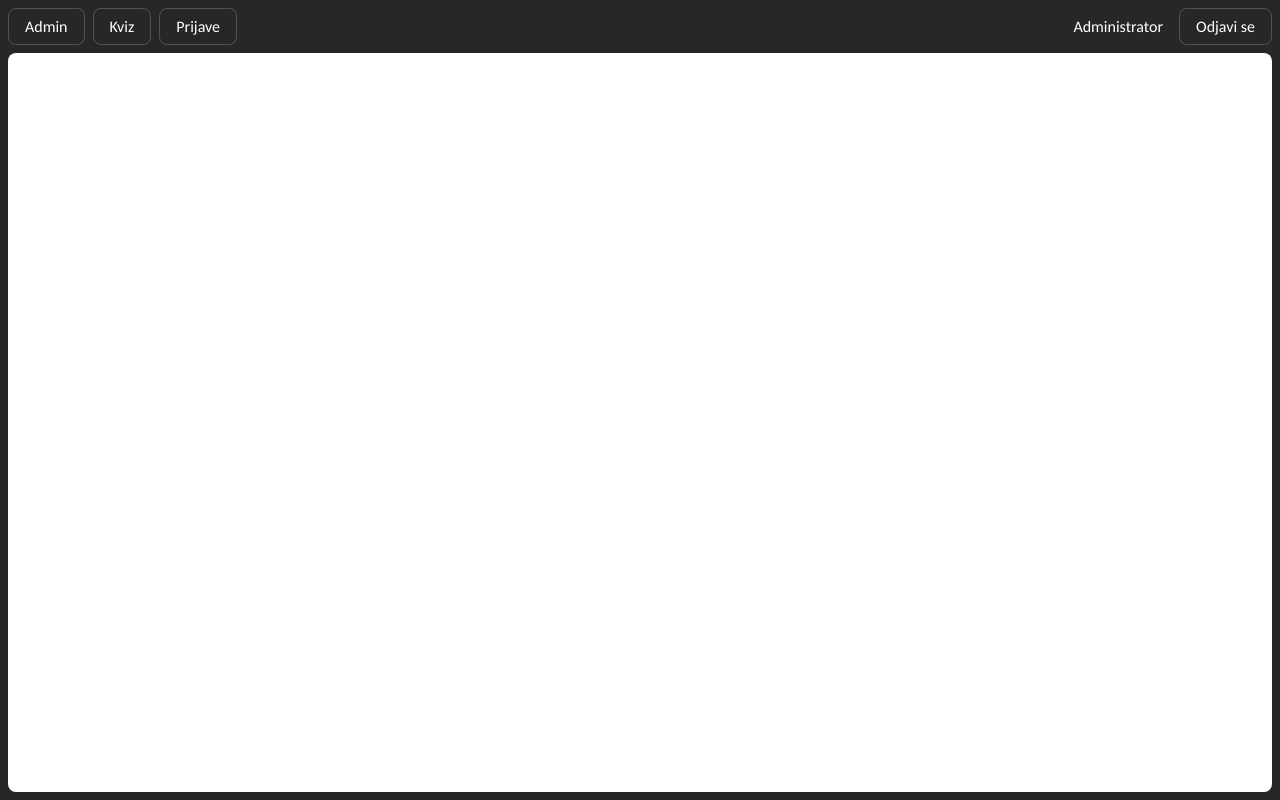
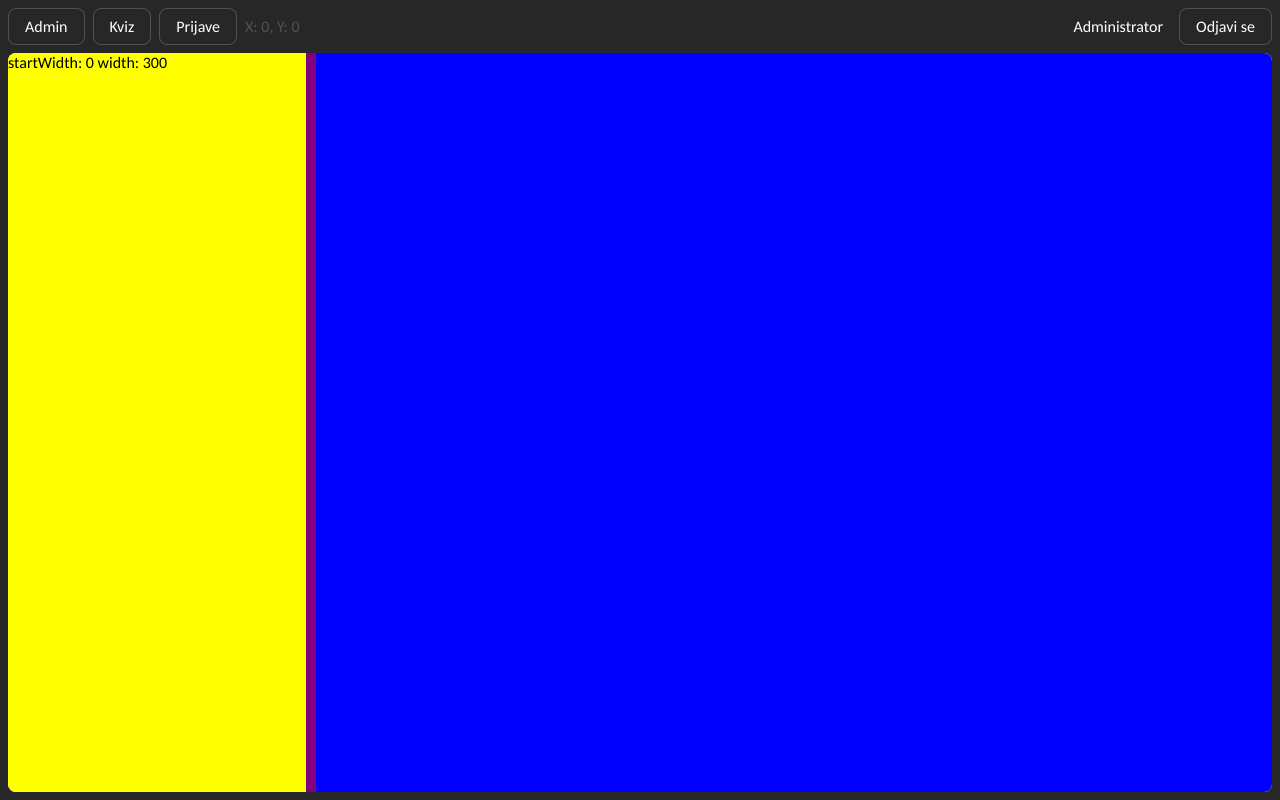
Before and after one commit to lovretomic/peta-kviz-app, a React (Vite) app: page /admin/applications in a window 1280 px wide. Built offline with nearby package versions, Linux system fonts and the light colour scheme.

Commit message:
added vertical separator resizing

```diff
--- a/src/pages/AdminApplicationsPage/AdminApplicationsPage.module.scss
+++ b/src/pages/AdminApplicationsPage/AdminApplicationsPage.module.scss
@@ -0,0 +1,20 @@
+.adminApplicationsPage {
+  width: 100%;
+  height: 100%;
+  display: flex;
+
+  .main {
+    background-color: yellow;
+  }
+
+  .hSeparator {
+    height: 100%;
+    width: 10px;
+    background-color: purple;
+    cursor: ew-resize;
+  }
+
+  .aside {
+    background-color: blue;
+  }
+}
--- a/src/pages/AdminApplicationsPage/AdminApplicationsPage.tsx
+++ b/src/pages/AdminApplicationsPage/AdminApplicationsPage.tsx
@@ -1,5 +1,51 @@
+import { useRef, useState } from "react";
+import c from "./AdminApplicationsPage.module.scss";
+
 const AdminApplicationsPage = () => {
-  return <></>;
+  const leftRef = useRef<HTMLDivElement>(null);
+
+  const [isDragging, setIsDragging] = useState<boolean>(false);
+  const [startWidth, setStartWidth] = useState<number>(0);
+  const [width, setWidth] = useState<number>(300);
+
+  const handleMouseDown = () => {
+    setIsDragging(true);
+    setStartWidth(leftRef.current?.getBoundingClientRect().width || 0);
+  };
+
+  const handleMouseMove = (e: React.MouseEvent) => {
+    if (isDragging) {
+      const newWidth = e.clientX - 8;
+
+      if (newWidth > 100 && newWidth < window.innerWidth - 100) {
+        setWidth(newWidth);
+      }
+    }
+  };
+
+  const handleMouseUp = () => {
+    setIsDragging(false);
+  };
+
+  return (
+    <div
+      className={c.adminApplicationsPage}
+      onMouseMove={(e) => handleMouseMove(e)}
+      onMouseUp={handleMouseUp}
+      onMouseLeave={handleMouseUp}
+    >
+      <main className={c.main} ref={leftRef} style={{ width, color: "black" }}>
+        {`startWidth: ${startWidth}
+            width: ${width}
+        `}
+      </main>
+      <div className={c.hSeparator} onMouseDown={handleMouseDown} />
+      <aside
+        className={c.aside}
+        style={{ width: `calc(100% - ${width}px)` }}
+      ></aside>
+    </div>
+  );
 };
 
 export default AdminApplicationsPage;
--- a/src/router/AdminLayout/AdminLayout.module.scss
+++ b/src/router/AdminLayout/AdminLayout.module.scss
@@ -21,6 +21,11 @@
 
     .left {
       gap: 8px;
+
+      .debugInfo {
+        color: rgba(white, 0.2);
+        user-select: none;
+      }
     }
 
     .right {
@@ -33,5 +38,6 @@
     width: 100%;
     height: 100%;
     border-radius: 8px;
+    overflow: hidden;
   }
 }
--- a/src/router/AdminLayout/AdminLayout.tsx
+++ b/src/router/AdminLayout/AdminLayout.tsx
@@ -1,15 +1,25 @@
 import { Outlet } from "react-router-dom";
 import c from "./AdminLayout.module.scss";
 import AdminNavButton from "../../components/AdminNavButton";
+import { useState } from "react";
 
 const AdminLayout = () => {
+  const [x, setX] = useState(0);
+  const [y, setY] = useState(0);
+
+  function handleMouseMove(event: React.MouseEvent) {
+    setX(event.clientX - 8);
+    setY(event.clientY);
+  }
+
   return (
-    <div className={c.adminLayout}>
+    <div className={c.adminLayout} onMouseMove={handleMouseMove}>
       <nav className={c.navigation}>
         <div className={c.left}>
           <AdminNavButton>Admin</AdminNavButton>
           <AdminNavButton>Kviz</AdminNavButton>
           <AdminNavButton>Prijave</AdminNavButton>
+          <p className={c.debugInfo}>{`X: ${x}, Y: ${y}`}</p>
         </div>
         <div className={c.right}>
           <p>Administrator</p>
```
